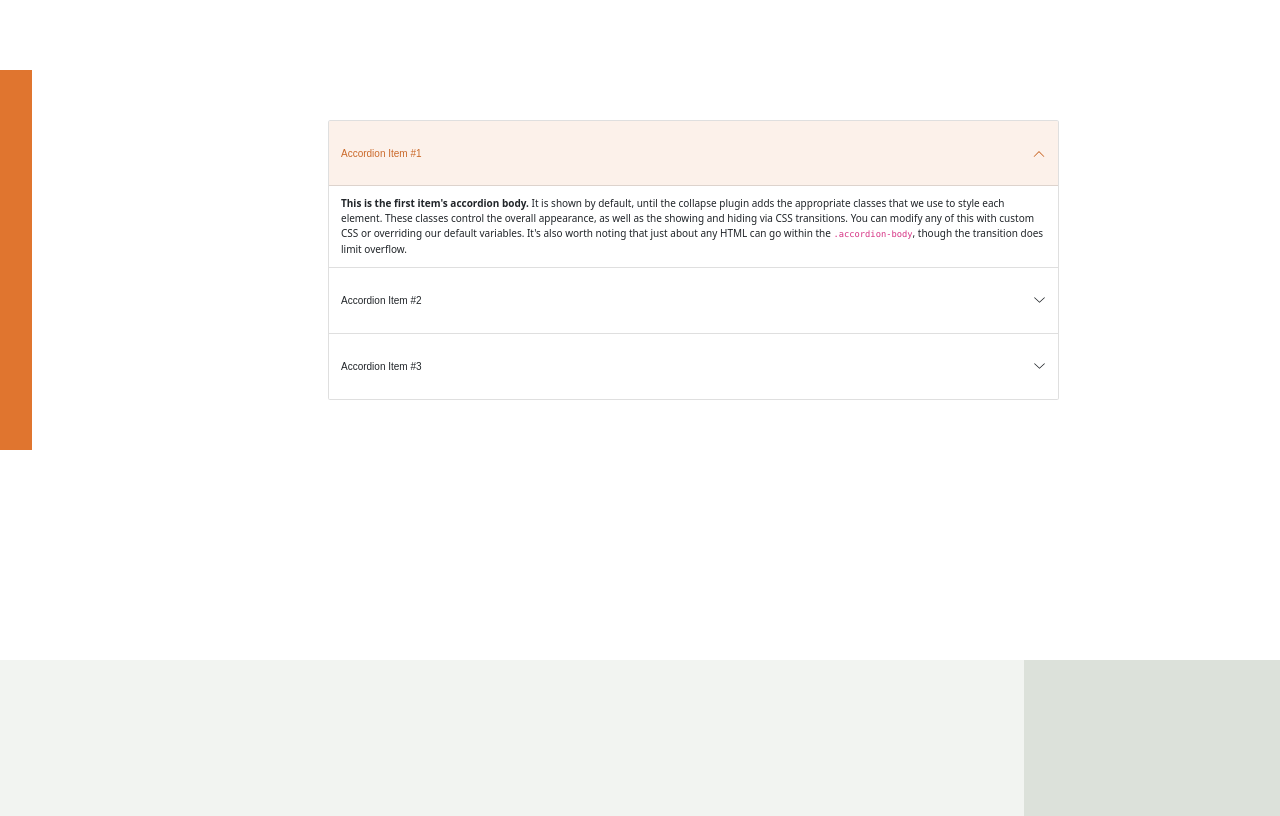
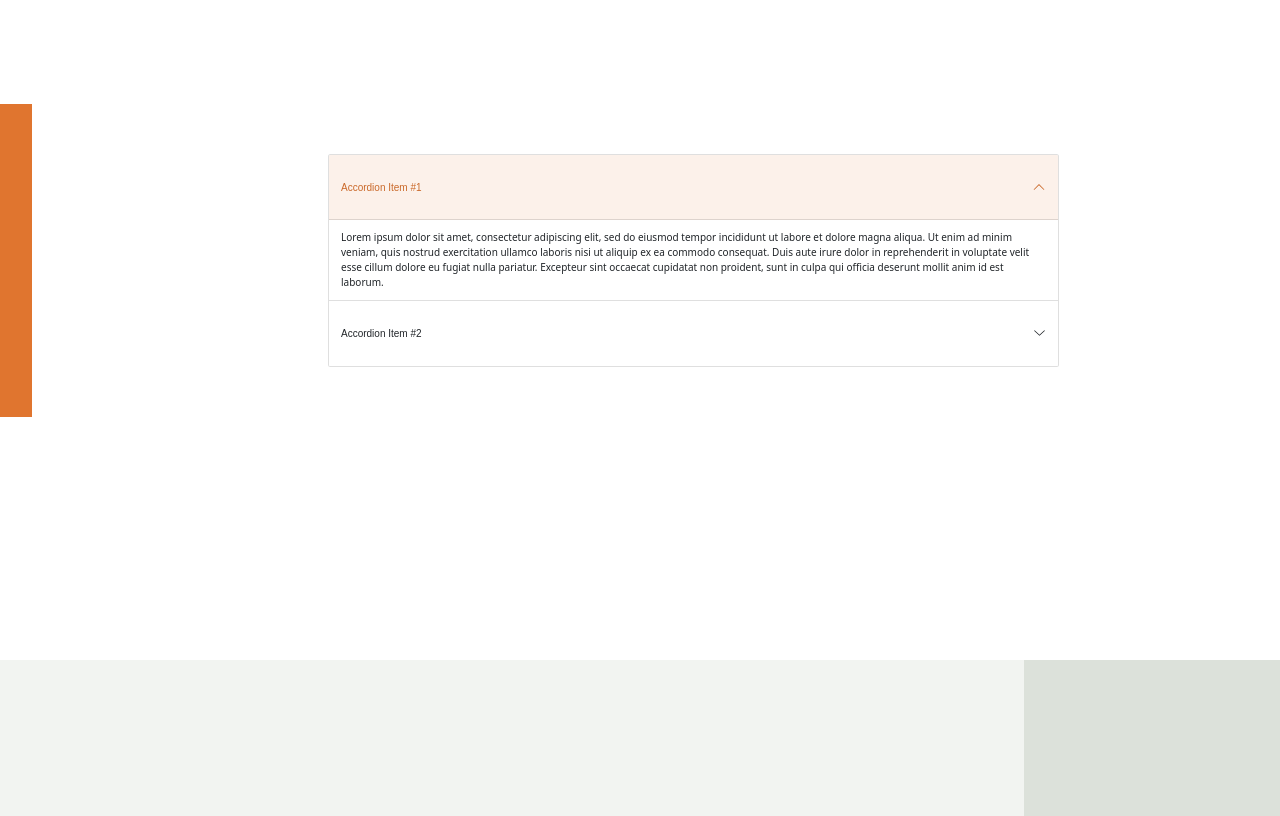
Before and after one commit to LuisCaBar/Project01_landing_page, a React (Create React App) app: page / in a window 1280 px wide. Shown: the part 1100-1916 px from the top of the page. Built offline with nearby package versions, Linux system fonts and the light colour scheme.

Commit message:
Update About.js
main

```diff
--- a/src/components/About/About.js
+++ b/src/components/About/About.js
@@ -6,45 +6,32 @@
     <section id="about" className="section-about">
         <div className="row about-content">
             <div className="col-7 offset-3">
-            <div class="accordion" id="accordionPanelsStayOpenExample">
-  <div class="accordion-item">
-    <h2 class="accordion-header" id="panelsStayOpen-headingOne">
-      <button class="accordion-button" type="button" data-bs-toggle="collapse" data-bs-target="#panelsStayOpen-collapseOne" aria-expanded="true" aria-controls="panelsStayOpen-collapseOne">
-        Accordion Item #1
-      </button>
-    </h2>
-    <div id="panelsStayOpen-collapseOne" class="accordion-collapse collapse show" aria-labelledby="panelsStayOpen-headingOne">
-      <div class="accordion-body">
-        <strong>This is the first item's accordion body.</strong> It is shown by default, until the collapse plugin adds the appropriate classes that we use to style each element. These classes control the overall appearance, as well as the showing and hiding via CSS transitions. You can modify any of this with custom CSS or overriding our default variables. It's also worth noting that just about any HTML can go within the <code>.accordion-body</code>, though the transition does limit overflow.
-      </div>
-    </div>
-  </div>
-  <div class="accordion-item">
-    <h2 class="accordion-header" id="panelsStayOpen-headingTwo">
-      <button class="accordion-button collapsed" type="button" data-bs-toggle="collapse" data-bs-target="#panelsStayOpen-collapseTwo" aria-expanded="false" aria-controls="panelsStayOpen-collapseTwo">
-        Accordion Item #2
-      </button>
-    </h2>
-    <div id="panelsStayOpen-collapseTwo" class="accordion-collapse collapse" aria-labelledby="panelsStayOpen-headingTwo">
-      <div class="accordion-body">
-        <strong>This is the second item's accordion body.</strong> It is hidden by default, until the collapse plugin adds the appropriate classes that we use to style each element. These classes control the overall appearance, as well as the showing and hiding via CSS transitions. You can modify any of this with custom CSS or overriding our default variables. It's also worth noting that just about any HTML can go within the <code>.accordion-body</code>, though the transition does limit overflow.
-      </div>
-    </div>
-  </div>
-  <div class="accordion-item">
-    <h2 class="accordion-header" id="panelsStayOpen-headingThree">
-      <button class="accordion-button collapsed" type="button" data-bs-toggle="collapse" data-bs-target="#panelsStayOpen-collapseThree" aria-expanded="false" aria-controls="panelsStayOpen-collapseThree">
-        Accordion Item #3
-      </button>
-    </h2>
-    <div id="panelsStayOpen-collapseThree" class="accordion-collapse collapse" aria-labelledby="panelsStayOpen-headingThree">
-      <div class="accordion-body">
-        <strong>This is the third item's accordion body.</strong> It is hidden by default, until the collapse plugin adds the appropriate classes that we use to style each element. These classes control the overall appearance, as well as the showing and hiding via CSS transitions. You can modify any of this with custom CSS or overriding our default variables. It's also worth noting that just about any HTML can go within the <code>.accordion-body</code>, though the transition does limit overflow.
-      </div>
-    </div>
-  </div>
-</div>
-
+            <Accordion defaultActiveKey="0">
+  <Accordion.Item eventKey="0">
+    <Accordion.Header>Accordion Item #1</Accordion.Header>
+    <Accordion.Body>
+      Lorem ipsum dolor sit amet, consectetur adipiscing elit, sed do eiusmod
+      tempor incididunt ut labore et dolore magna aliqua. Ut enim ad minim
+      veniam, quis nostrud exercitation ullamco laboris nisi ut aliquip ex ea
+      commodo consequat. Duis aute irure dolor in reprehenderit in voluptate
+      velit esse cillum dolore eu fugiat nulla pariatur. Excepteur sint occaecat
+      cupidatat non proident, sunt in culpa qui officia deserunt mollit anim id
+      est laborum.
+    </Accordion.Body>
+  </Accordion.Item>
+  <Accordion.Item eventKey="1">
+    <Accordion.Header>Accordion Item #2</Accordion.Header>
+    <Accordion.Body>
+      Lorem ipsum dolor sit amet, consectetur adipiscing elit, sed do eiusmod
+      tempor incididunt ut labore et dolore magna aliqua. Ut enim ad minim
+      veniam, quis nostrud exercitation ullamco laboris nisi ut aliquip ex ea
+      commodo consequat. Duis aute irure dolor in reprehenderit in voluptate
+      velit esse cillum dolore eu fugiat nulla pariatur. Excepteur sint occaecat
+      cupidatat non proident, sunt in culpa qui officia deserunt mollit anim id
+      est laborum.
+    </Accordion.Body>
+  </Accordion.Item>
+</Accordion>
             </div>
         </div>
     </section>
```
